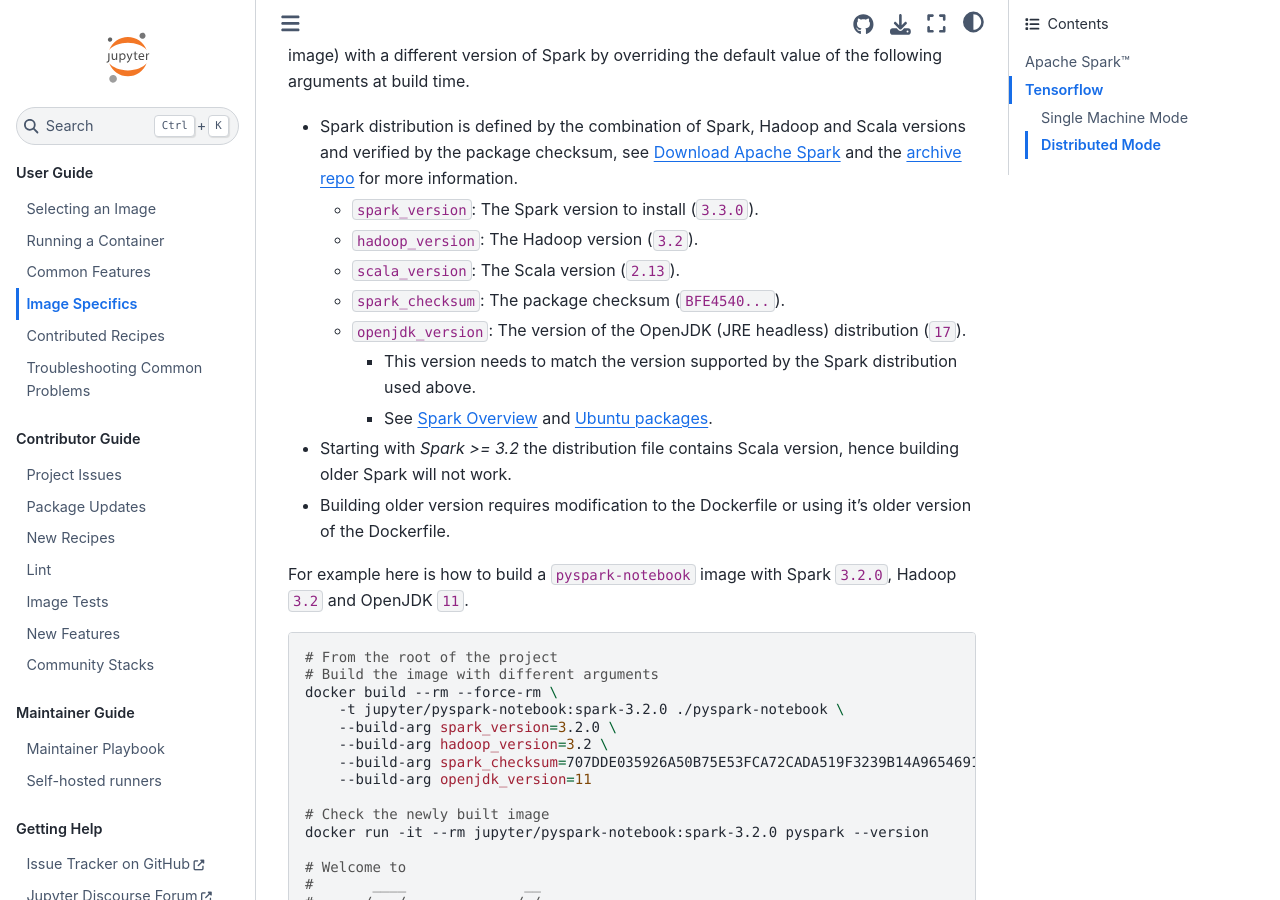
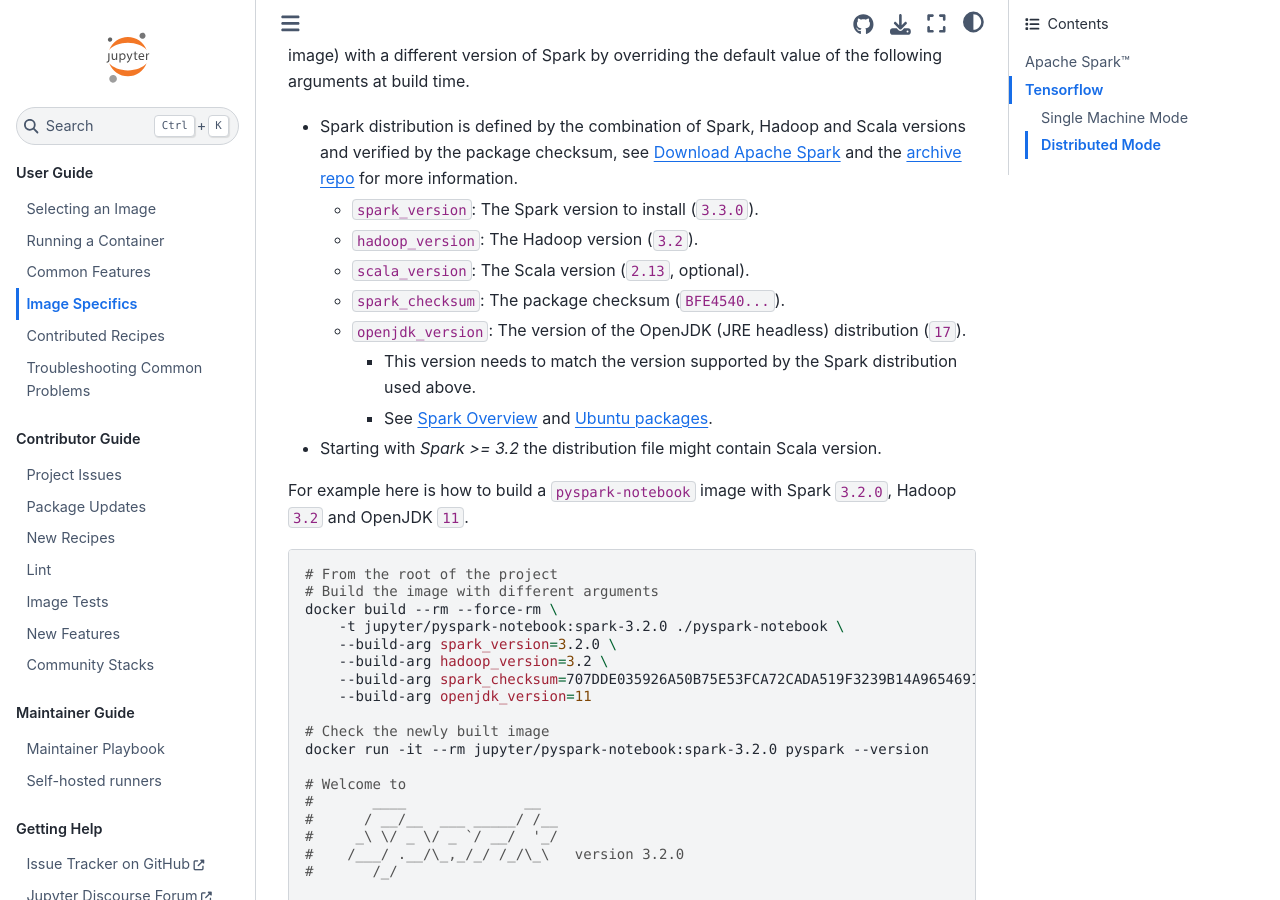
Before and after one commit to jupyter/docker-stacks, a Sphinx documentation site: the page built from docs/using/specifics.md, in a window 1280 px wide and 900 px high, scrolled down 1241 px. Built offline with Sphinx 7.4.7 and the Sphinx Book theme 1.1.4, drawn with Linux system fonts in a browser that asks for light colours.

Commit message:
Add Scala as `--build-arg` (#1757)
* add scala version choise

* add ; \ fi

* change checksum and removed default scala version

* remove RUN

* add { } and remove old code

* remove 3 duplicated lines.

* Add the commint as a comment

* Add back #Fix

* Rename downloadeds as spark.tgz

* Fix doc

* Update specifics.md

* New fix

* Fix wget

* Remove make link to spark

* Set full path to /usr/local/spark

* Change /usr/local/spark to ${SPARK_HOME}

* fix RUN with if

* Remove empty lines

* Update Dockerfile

* Update Dockerfile

* Update Dockerfile

Co-authored-by: Ayaz Salikhov <mathbunnyru@users.noreply.github.com>

```diff
--- a/docs/using/specifics.md
+++ b/docs/using/specifics.md
@@ -46,14 +46,13 @@
 
   - `spark_version`: The Spark version to install (`3.3.0`).
   - `hadoop_version`: The Hadoop version (`3.2`).
-  - `scala_version`: The Scala version (`2.13`).
+  - `scala_version`: The Scala version (`2.13`, optional).
   - `spark_checksum`: The package checksum (`BFE4540...`).
   - `openjdk_version`: The version of the OpenJDK (JRE headless) distribution (`17`).
     - This version needs to match the version supported by the Spark distribution used above.
     - See [Spark Overview](https://spark.apache.org/docs/latest/#downloading) and [Ubuntu packages](https://packages.ubuntu.com/search?keywords=openjdk).
 
-- Starting with _Spark >= 3.2_ the distribution file contains Scala version, hence building older Spark will not work.
-- Building older version requires modification to the Dockerfile or using it's older version of the Dockerfile.
+- Starting with _Spark >= 3.2_ the distribution file might contain Scala version.
 
 For example here is how to build a `pyspark-notebook` image with Spark `3.2.0`, Hadoop `3.2` and OpenJDK `11`.
 
```
Also changed, not shown: 1 other file.
